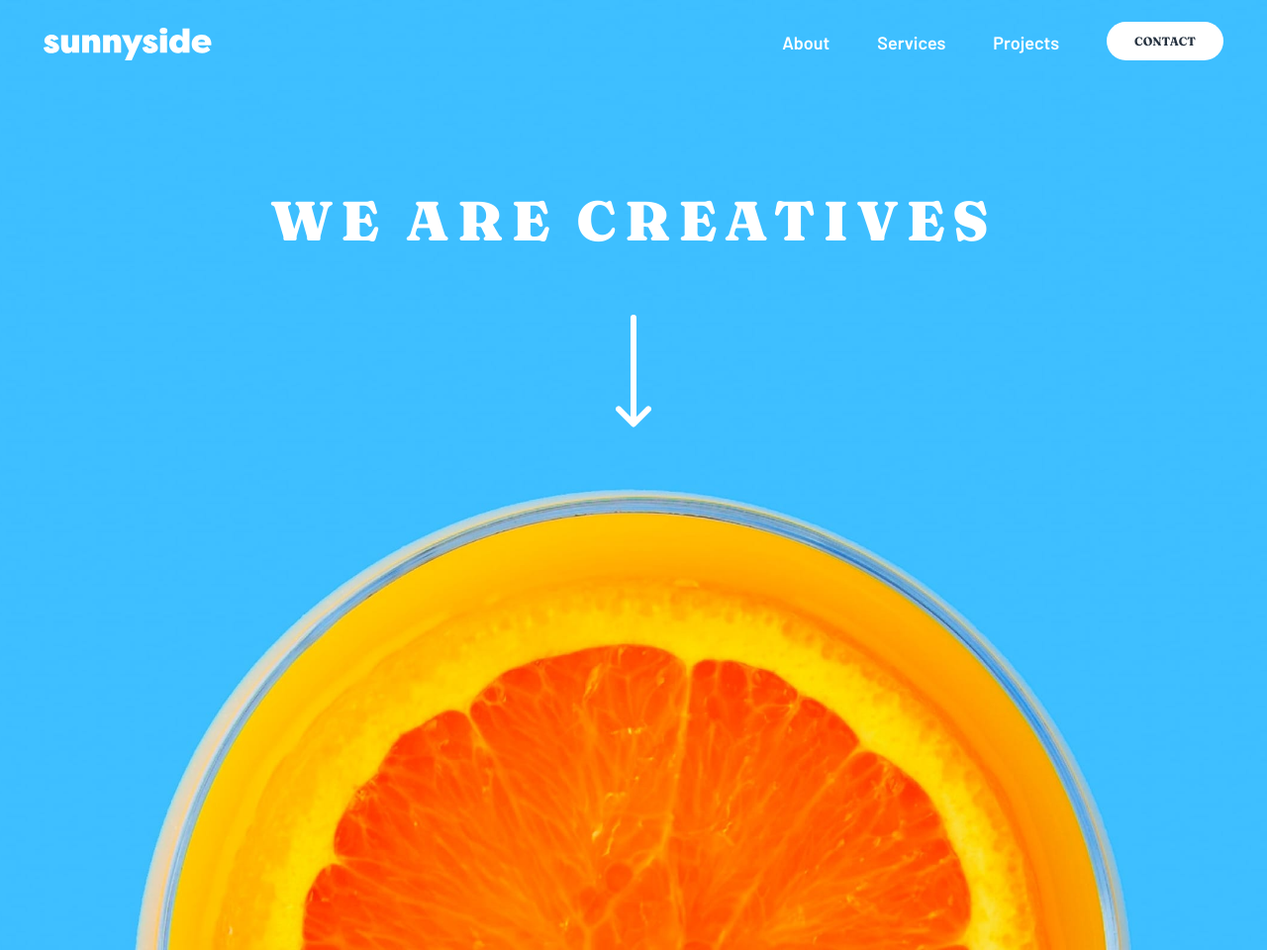
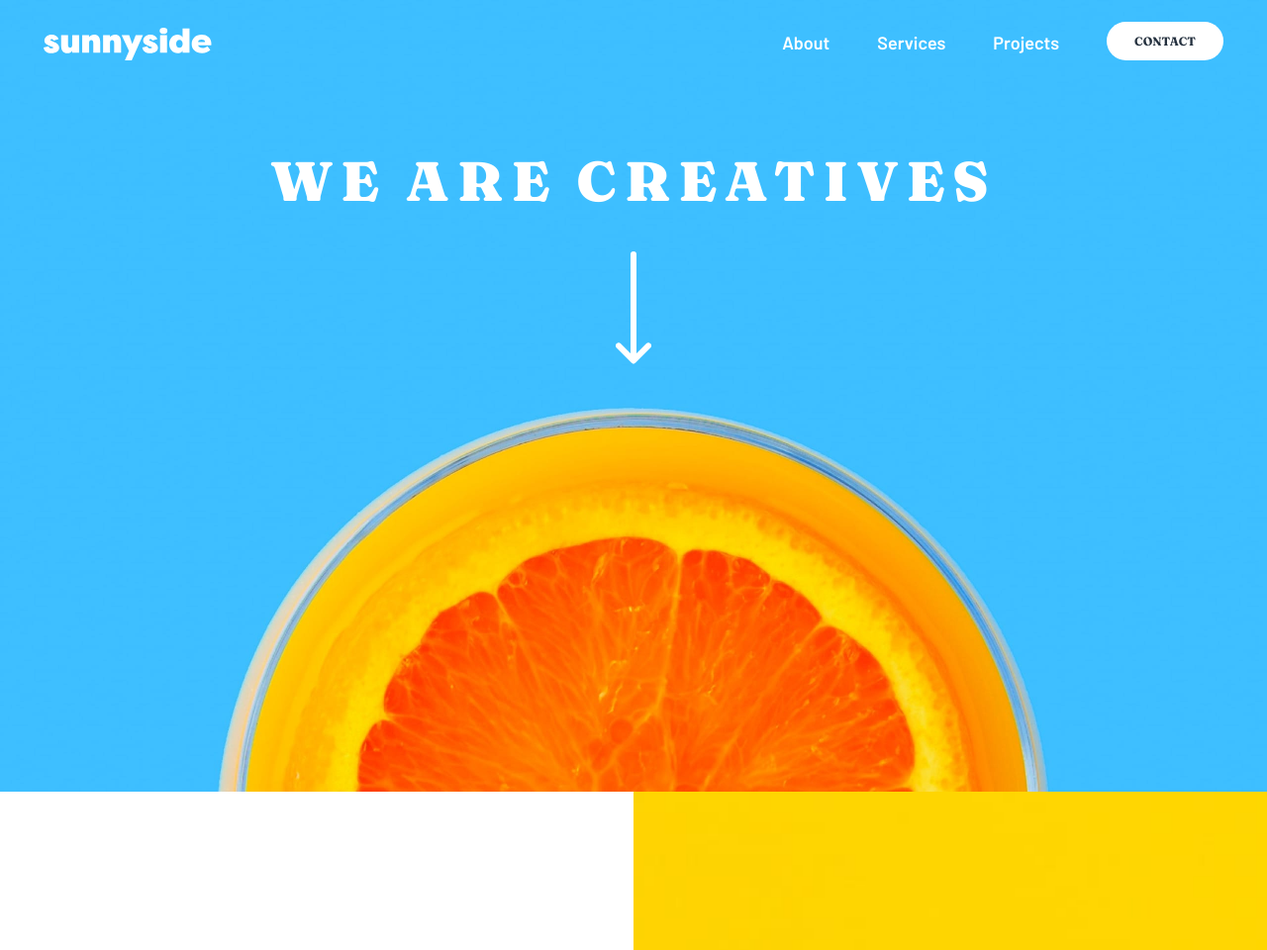
Before and after one commit to lolamindi/sunnyside, a website: page index.html in a window 1280 px wide. Shown: the top 960 px of the page at 99% size. Drawn offline with Linux system fonts and the light colour scheme.

Commit message:
adjust margins

```diff
--- a/styles.css
+++ b/styles.css
@@ -5,7 +5,7 @@
   background-repeat: no-repeat;
   background-position: center;
   background-size: cover;
-  height: 120vh;
+  height: 100vh;
 }
 
 .nav-menu {
@@ -61,11 +61,7 @@
   text-align: center;
   font: var(--fraunces-title);
   letter-spacing: 8px;
-  padding-top: 32px;
-}
-
-.arrow {
-  padding-top: 24px;
+  padding-top: 12px;
 }
 
 .egg-photo-mobile,
```
